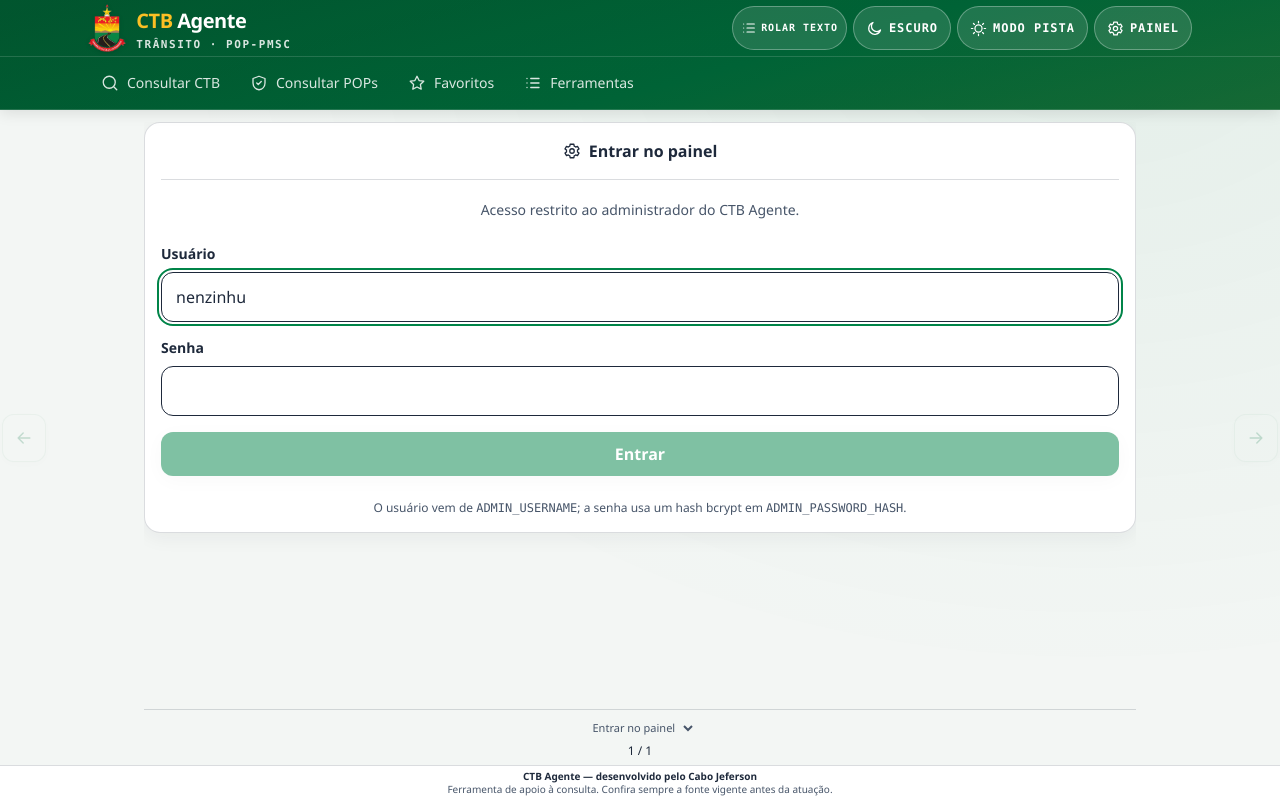
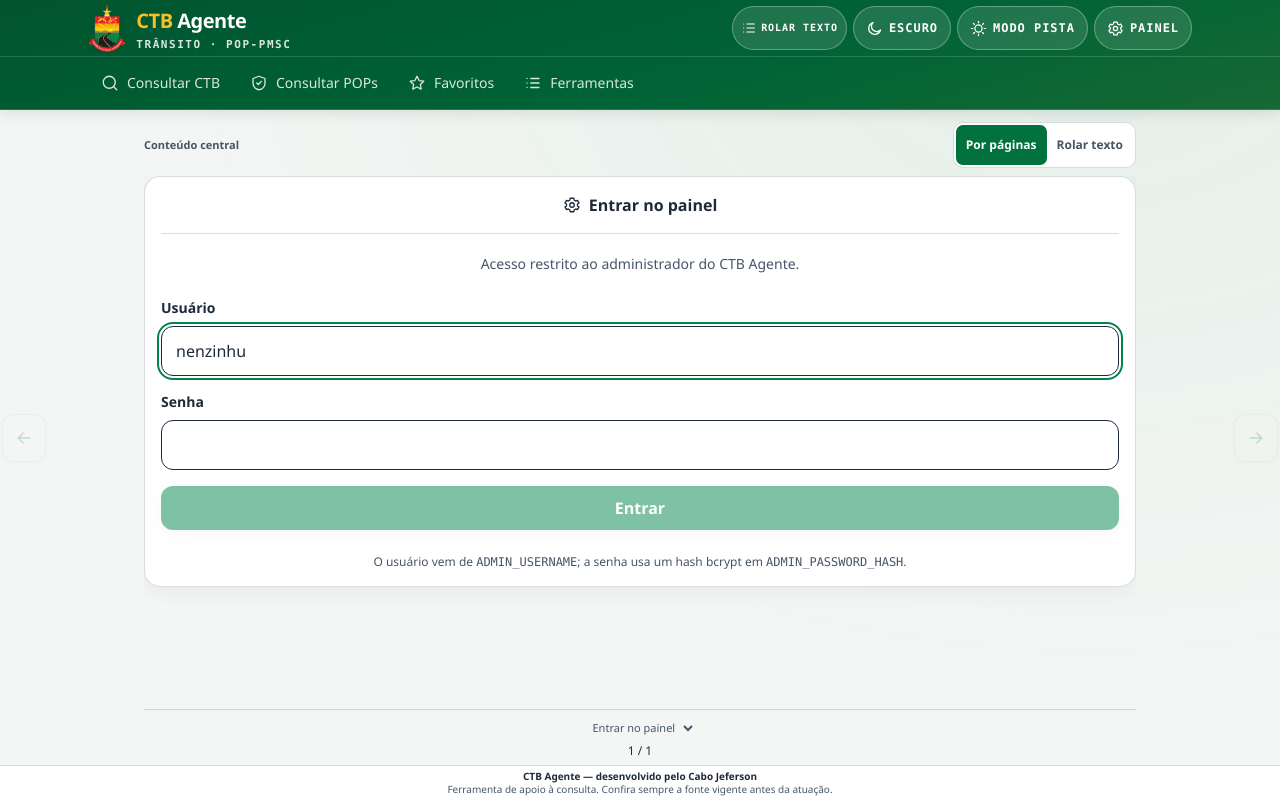
Before and after one commit to nenzinhu/ctb-agente, a Next.js app: page /admin/login in a window 1280 px wide. Built offline with nearby package versions, Linux system fonts and the light colour scheme.

Commit message:
fix: destaca opcao de rolagem acima do conteudo central

```diff
--- a/app/globals.css
+++ b/app/globals.css
@@ -1032,3 +1032,10 @@ select {
   :root[data-reading-mode='scroll'] .page-viewport-flow [data-page-flow] > * + * { margin-top: revert; }
   :root[data-reading-mode='scroll'] .page-viewport-flow .grid { max-width: 100%; }
 }
+.reading-mode-panel { flex: none; display: flex; align-items: center; justify-content: space-between; gap: 8px; padding-bottom: 8px; }
+.reading-mode-panel > span { font-size: 11px; font-weight: 600; color: var(--ds-subtle); }
+.reading-mode-panel > div { display: inline-flex; padding: 2px; border: 1px solid var(--ds-line); border-radius: 10px; background: var(--ds-surface); }
+.reading-mode-panel button { min-height: 40px; padding: 6px 10px; border-radius: 7px; color: var(--ds-subtle); font-size: 12px; font-weight: 600; }
+.reading-mode-panel button[aria-pressed='true'] { background: var(--ds-primary-strong); color: var(--ds-on-solid); }
+.reading-mode-panel button:focus-visible { outline: 2px solid var(--ds-primary-strong); outline-offset: 2px; }
+@media (max-width: 359px) { .reading-mode-panel > span { max-width: 55px; line-height: 1.2; } .reading-mode-panel button { padding-inline: 8px; } }
--- a/components/HomeDashboard.tsx
+++ b/components/HomeDashboard.tsx
@@ -4,6 +4,7 @@ import Link from 'next/link';
 import { useEffect, useState } from 'react';
 import ConsultaForm from './ConsultaForm';
 import FloatingPageArrows from './FloatingPageArrows';
+import ReadingModeToggle from './ReadingModeToggle';
 import Icone, { type NomeIcone } from './ui/Icone';
 import { GRUPOS_FERRAMENTAS } from '@/lib/navigation';
 import { getFavorites, type CartaoFavorito } from '@/lib/favorites/favorites';
@@ -40,6 +41,7 @@ export default function HomeDashboard() {
           {aba === 'consulta' && <button type="button" className={styles.help} aria-label={ajuda ? 'Voltar à consulta' : 'Como pesquisar'} aria-pressed={ajuda} onClick={() => setAjuda(!ajuda)}><Icone nome={ajuda ? 'voltar' : 'info'} tamanho={21} /></button>}
         </div>
 
+        <ReadingModeToggle panel />
         <section id="painel-inicial" role="tabpanel" aria-labelledby={`aba-${aba}`} className={styles.panel} tabIndex={0}>
           <div className={styles.content}>
             <div hidden={aba !== 'consulta' || ajuda} className={styles.search}>
--- a/components/PageViewport.tsx
+++ b/components/PageViewport.tsx
@@ -3,6 +3,7 @@
 import { usePathname } from 'next/navigation';
 import { useCallback, useEffect, useRef, useState, type ReactNode } from 'react';
 import FloatingPageArrows from './FloatingPageArrows';
+import ReadingModeToggle from './ReadingModeToggle';
 import { useScrollReading } from '@/lib/client/reading-mode';
 
 /** CSS columns fragment the original DOM rather than cloning forms or cutting
@@ -69,7 +70,15 @@ function PaginatedContent({ children, scroll }: { children: ReactNode; scroll: b
         if (scroll) {
           current.current = Math.min(total - 1, Math.floor(container.scrollTop / height));
           setPage(current.current);
-        } else navigate(current.current);
+        } else {
+          const focused = document.activeElement;
+          const bounds = container.getBoundingClientRect();
+          if (focused instanceof HTMLElement && content.contains(focused)) {
+            const rect = focused.getBoundingClientRect();
+            if (rect.width && rect.height) current.current = Math.floor((rect.left - bounds.left + container.scrollLeft + 1) / (container.clientWidth + 32));
+          }
+          navigate(current.current);
+        }
         const bounds = container.getBoundingClientRect();
         const headings = [...content.querySelectorAll<HTMLElement>('h1,h2,h3')].filter(el => el.getClientRects().length).map(el => ({
           label: el.textContent?.trim() || 'Seção',
@@ -115,6 +124,7 @@ function PaginatedContent({ children, scroll }: { children: ReactNode; scroll: b
   }, [navigate]);
 
   return <div className={`page-viewport${scroll ? ' page-viewport-scroll' : ''}`}>
+    <ReadingModeToggle panel />
     <div ref={frame} className="page-viewport-frame" onScroll={() => {
       const container = frame.current;
       if (!container) return;
--- a/components/ReadingModeToggle.tsx
+++ b/components/ReadingModeToggle.tsx
@@ -3,7 +3,14 @@
 import { setScrollReading, useScrollReading } from '@/lib/client/reading-mode';
 import Icone from './ui/Icone';
 
-export default function ReadingModeToggle() {
+export default function ReadingModeToggle({ panel = false }: { panel?: boolean }) {
   const scroll = useScrollReading();
+  if (panel) return <div className="reading-mode-panel" role="group" aria-label="Modo de leitura do conteúdo">
+    <span>Conteúdo central</span>
+    <div>
+      <button type="button" aria-label="Ler conteúdo por páginas" aria-pressed={!scroll} onClick={() => setScrollReading(false)}>Por páginas</button>
+      <button type="button" aria-label="Rolar conteúdo central" aria-pressed={scroll} onClick={() => setScrollReading(true)}>Rolar texto</button>
+    </div>
+  </div>;
   return <button type="button" className="header-pill reading-mode-toggle" aria-label="Rolar texto" aria-pressed={scroll} title={scroll ? 'Voltar à leitura por páginas' : 'Ativar rolagem do texto'} onClick={() => setScrollReading(!scroll)}><Icone nome="lista" tamanho={16} className="hidden sm:block" /><span>Rolar texto</span></button>;
 }
```
Also changed, not shown: 1 other file (tests, documents, lock files or other folders).
